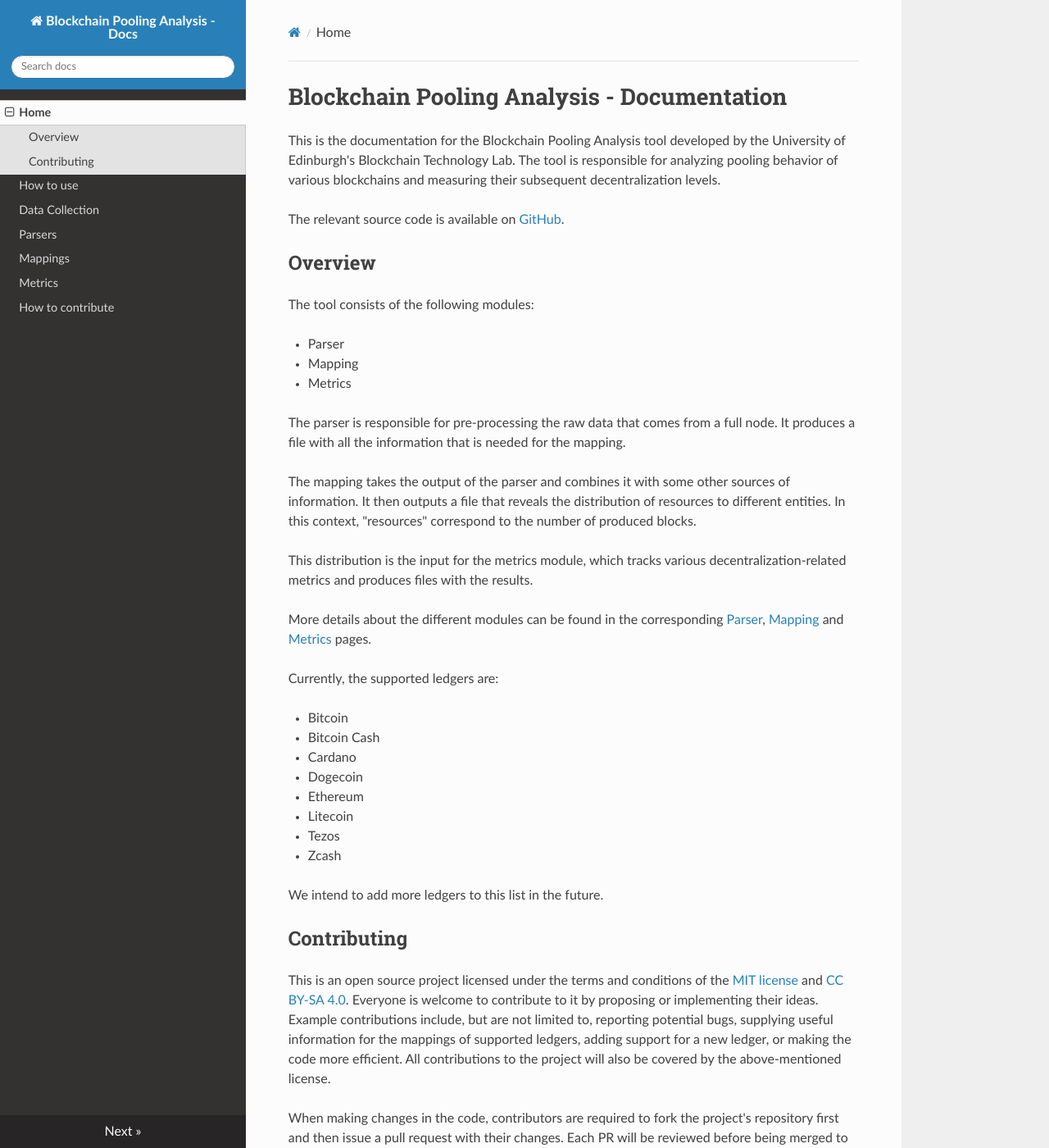
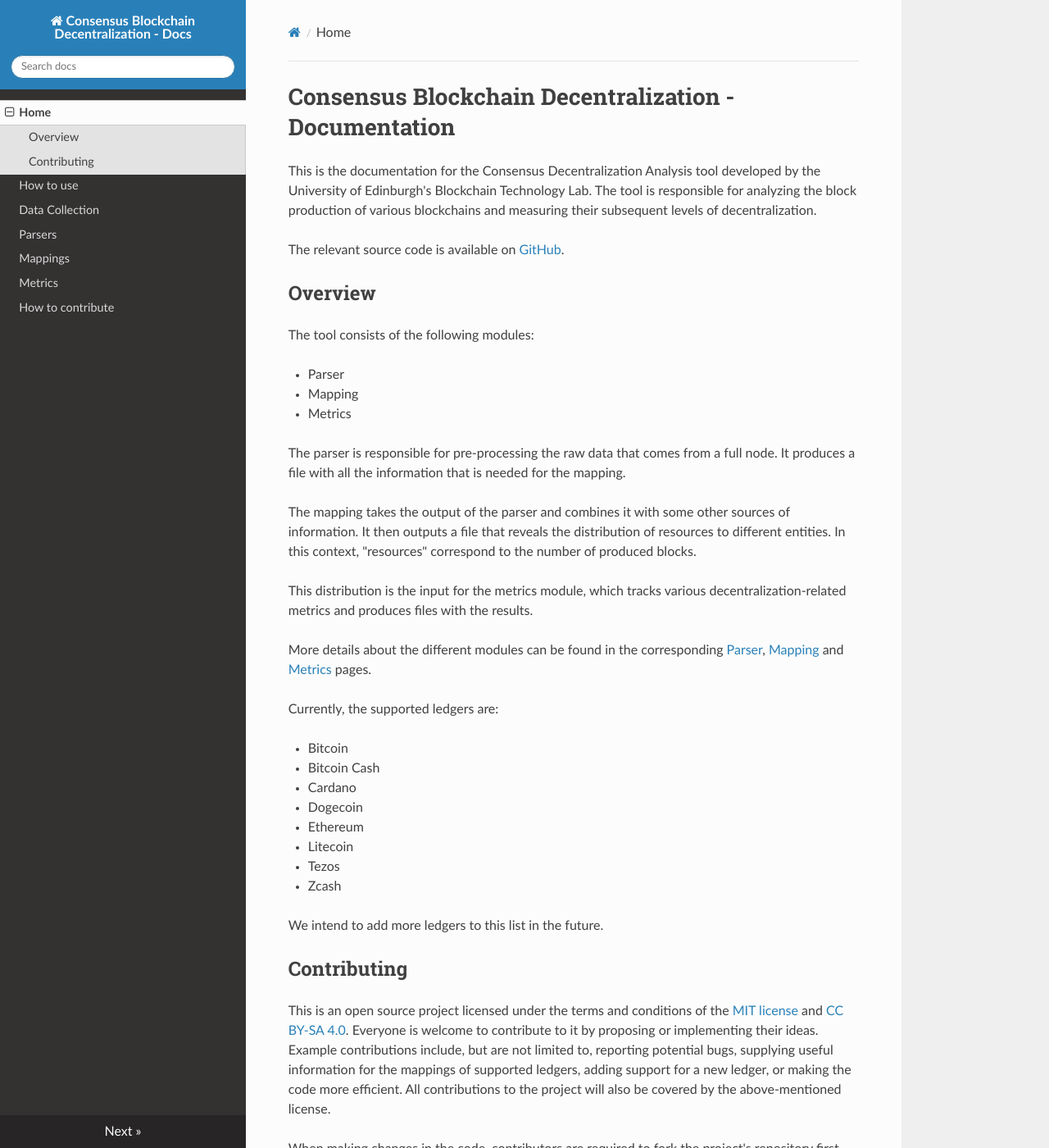
Before and after one commit to Blockchain-Technology-Lab/consensus-decentralization, an MkDocs documentation site: the page built from docs/index.md, in a window 1280 px wide and 1400 px high. Shown: the whole window at 82% size. Built offline with MkDocs 1.6.1, drawn with Linux system fonts in a browser that asks for light colours; nearby versions of some CDN libraries; some of the changed text lies outside the part shown.

Commit message:
Replace pooling analysis occurrences

```diff
--- a/docs/index.md
+++ b/docs/index.md
@@ -1,8 +1,8 @@
-# Blockchain Pooling Analysis - Documentation
+# Consensus Blockchain Decentralization - Documentation
 
-This is the documentation for the Blockchain Pooling Analysis tool developed by the University of Edinburgh's Blockchain
-Technology Lab. The tool is responsible for analyzing pooling behavior of various blockchains and measuring their
-subsequent decentralization levels.
+This is the documentation for the Consensus Decentralization Analysis tool developed by the University of Edinburgh's
+Blockchain Technology Lab. The tool is responsible for analyzing the block production of various blockchains and measuring their
+subsequent levels of decentralization.
 
 The relevant source code is available on [GitHub](https://github.com/Blockchain-Technology-Lab/pooling-analysis).
 
@@ -18,7 +18,7 @@ with all the information that is needed for the mapping.
 
 The mapping takes the output of the parser and combines it with some other
 sources of information. It then outputs a file that reveals the distribution of
-resources to different entities.  In this context, "resources" correspond to the
+resources to different entities. In this context, "resources" correspond to the
 number of produced blocks.
 
 This distribution is the input for the metrics module, which tracks various
--- a/mkdocs.yml
+++ b/mkdocs.yml
@@ -1,4 +1,4 @@
-site_name: Blockchain Pooling Analysis - Docs
+site_name: Consensus Blockchain Decentralization - Docs
 nav:
         - Home: index.md
         - How to use: setup.md
```
Also changed, not shown: other parts of docs/index.md (+1 -1 lines), README.md (+3 -3 lines), docs/setup.md (+2 -2 lines).
